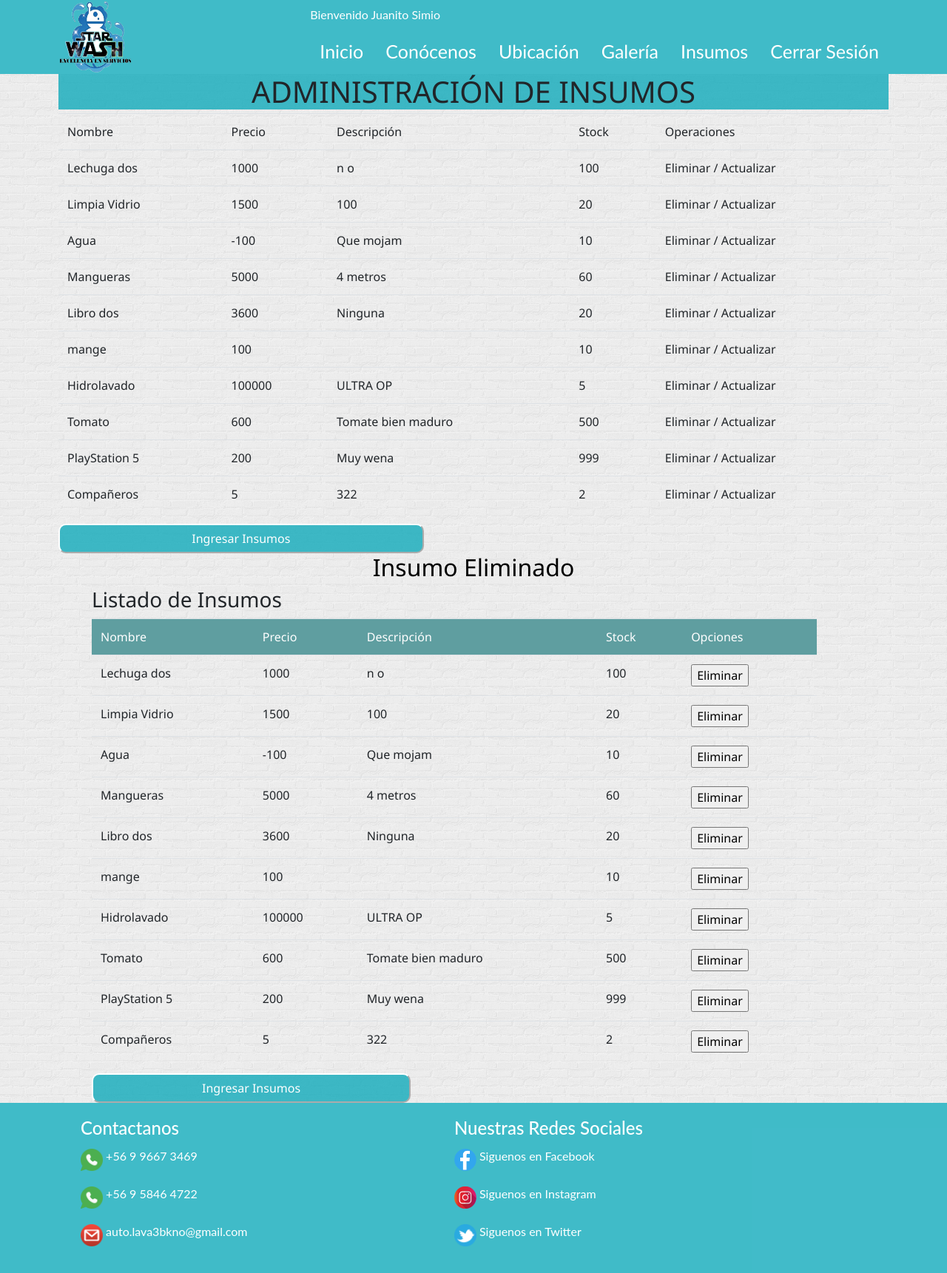
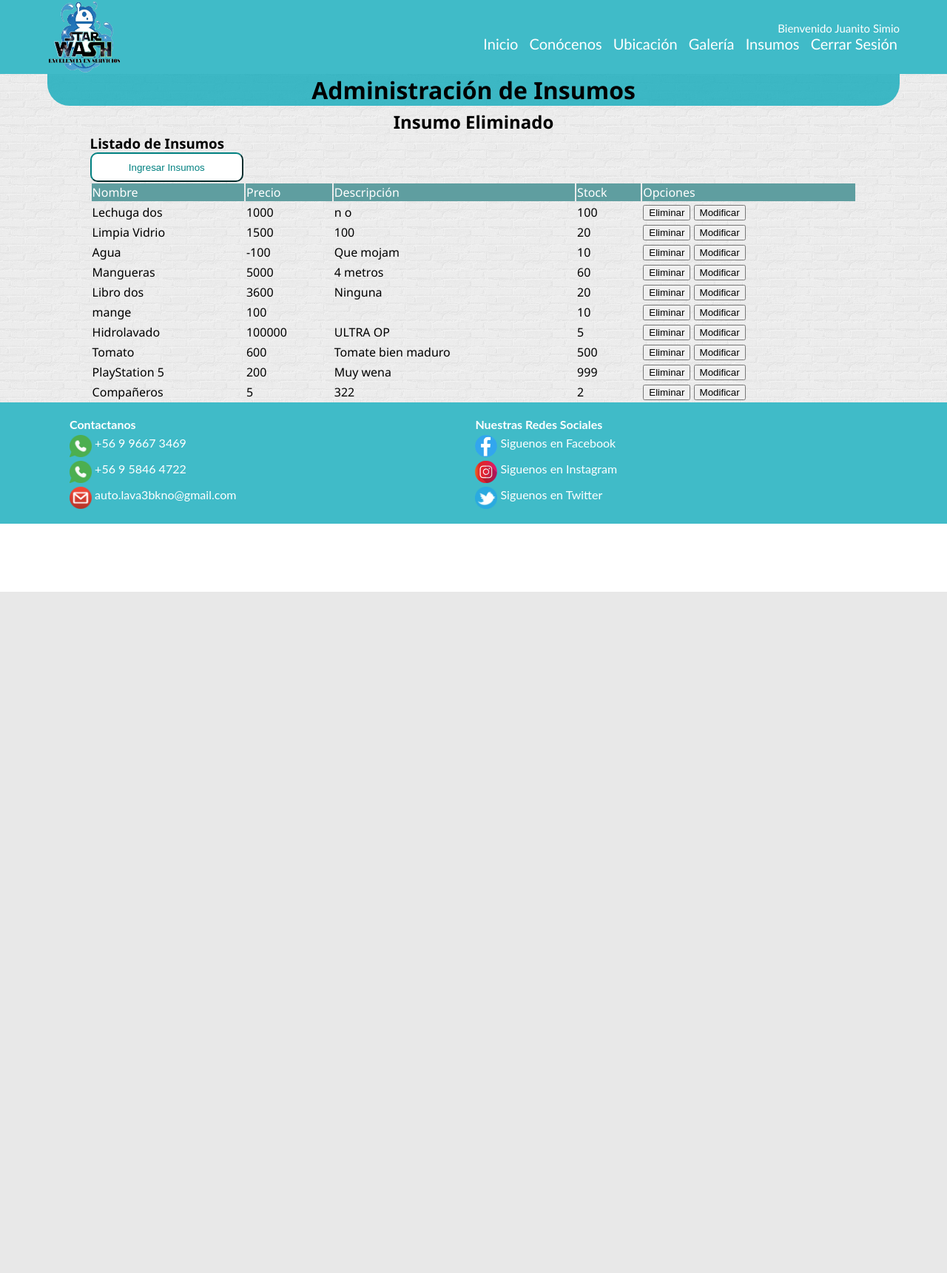
Before and after one commit to Mariiioo/autolavado_starWash, a Django app: a page that uses ProyectoStarWash/StarWash/templates/web/base.html in a window 1280 px wide. Shown: the whole page at 74% size. After the commit the page ends 800 px from the top, so only its background shows below. Run offline with Django 3.2, Linux system fonts and the light colour scheme; a user stored in the database is signed in; data comes from the database, SQL or seed files in the repository; both versions use the stored data as it was after the commit.

Commit message:
admin_insumos_estilos_tabla_insumo

```diff
--- a/ProyectoStarWash/StarWash/static/css/estilos.css
+++ b/ProyectoStarWash/StarWash/static/css/estilos.css
@@ -17,6 +17,8 @@
     background: #1abc;
     text-align: center;
     margin-bottom: 5px;
+    border-bottom-left-radius: 30px;
+    border-bottom-right-radius: 30px;
 }
 
 
@@ -64,31 +66,39 @@
     height: 100%;
 }
 
-.navigation ul {
-    margin: 0;
-    padding: 0;
-    list-style: none;
+
+/* .barraMenu {
+    background-color: green;
+} */
+
+.bienvenidaUsuario {
+    text-align: right;
+    /* background-color: red; */
+    margin-right: 0;
+    text-decoration: none;
+    color: white;
+    font-family: 'Gill Sans', 'Gill Sans MT', Calibri, 'Trebuchet MS', sans-serif;
+    font-size: 15px;
 }
+
+
+/* .navigation {
+    background-color: blue;
+} */
 
 .navigation ul li {
     display: inline-block;
-    padding-left: 10px;
-    padding-right: 10px;
+    padding-left: 5px;
     right: 0;
+    text-align: center;
 }
 
 .navigation a {
-    display: block;
     padding: 3px;
     transition: all 0.4s linear;
     border-radius: 5px;
     font-family: 'Gill Sans', 'Gill Sans MT', Calibri, 'Trebuchet MS', sans-serif;
-    font-size: 25px;
-}
-
-.navigation ul li a:hover {
-    background: white;
-    color: black;
+    font-size: 20px;
 }
 
 .main {
@@ -495,6 +505,29 @@ h5 {
     cursor: pointer;
 }
 
+.boton-admin {
+    border-radius: 10px;
+    border-color: teal;
+    background-color: white;
+    width: 20%;
+    height: 40px;
+    color: teal;
+}
+
+.boton-admin:hover {
+    background-color: #1abc;
+    color: white;
+    border-radius: 10px;
+    border-color: white;
+    cursor: pointer;
+}
+
+.tabla-insumos {
+    /* color: teal; */
+    margin: auto;
+    width: 100%;
+}
+
 
 /* Carrousel */
 
--- a/ProyectoStarWash/StarWash/templates/web/admin_insumos.html
+++ b/ProyectoStarWash/StarWash/templates/web/admin_insumos.html
@@ -1,10 +1,4 @@
-{% extends "web/base.html" %}
-{% load static%}
-{% block estilos %}
-<link rel="stylesheet" href="https://cdn.jsdelivr.net/npm/bootstrap@4.5.3/dist/css/bootstrap.min.css" integrity="sha384-TX8t27EcRE3e/ihU7zmQxVncDAy5uIKz4rEkgIXeMed4M0jlfIDPvg6uqKI2xXr2" crossorigin="anonymous">
-<link rel="stylesheet" href="{% static 'css/estilos.css' %}">
-{% endblock estilos %}
-{% block contenido%}
+{% extends "web/base.html" %} {% load static%} {% block contenido%}
 <script>
     function ir() {
         location.href = '/registro_insumos/';
@@ -12,32 +6,7 @@
 </script>
 
 
-<h1>ADMINISTRACIÓN DE INSUMOS</h1>
-
-<table class="table">
-
-    <tr>
-        <td>Nombre</td>
-        <td>Precio</td>
-        <td>Descripción</td>
-        <td>Stock</td>
-        <td>Operaciones</td>
-    </tr>
-    {% for i in lista_insumos %}
-    <tr>
-        <td>{{i.nombre}}</td>
-        <td>{{i.precio}}</td>
-        <td>{{i.descripcion}}</td>
-        <td>{{i.stock}}</td>
-        <td>Eliminar / Actualizar</td>
-    </tr>
-    {% endfor %}
-</table>
-            <input class="boton" type="button" value="Ingresar Insumos" onclick="ir()">
-
-
-
-
+<h1>Administración de Insumos</h1>
 
 <div style="text-align: center; color: black">
     <h2>{{mensaje}}</h2>
@@ -55,12 +24,18 @@
         }
         alert(msg)
     }
+
+    function actualizar(insumo) {
+        location.href = '/buscar/' + insumo + '/';
+
+    }
 </script>
 
 
-<div class=container style="margin-left: 30px;">
+<div class=container>
     <h3> Listado de Insumos</h3>
-    <table class="table" style="font-size: 16px; ">
+    <input class="boton-admin" type="button" value="Ingresar Insumos" onclick="ir()">
+    <table class="tabla-insumos" >
         <tr class="titulo-tabla" style="background-color:cadetblue; color: white;">
             <td>Nombre</td>
             <td>Precio</td>
@@ -76,18 +51,13 @@
             <td>{{i.stock}}</td>
             <td>
                 <input type="button" value="Eliminar" onclick="eliminar('{{i.nombre}}')">
-                <!-- <div><a href="{% url 'ELIM_INSUMO' i.nombre %}">Eliminar</a></div>
-                <div><a href="">Modificar</a></div> -->
+
+                <input type="button" value="Modificar" onclick="actualizar('{{i.nombre}}')">
             </td>
         </tr>
         {% endfor %}
     </table>
-        <input class="boton" type="button" value="Ingresar Insumos" onclick="ir()">
 
 </div>
 
 {% endblock contenido %}
-{% block js %}
-<script src="https://code.jquery.com/jquery-3.5.1.slim.min.js" integrity="sha384-DfXdz2htPH0lsSSs5nCTpuj/zy4C+OGpamoFVy38MVBnE+IbbVYUew+OrCXaRkfj" crossorigin="anonymous"></script>
-<script src="https://cdn.jsdelivr.net/npm/bootstrap@4.5.3/dist/js/bootstrap.bundle.min.js" integrity="sha384-ho+j7jyWK8fNQe+A12Hb8AhRq26LrZ/JpcUGGOn+Y7RsweNrtN/tE3MoK7ZeZDyx" crossorigin="anonymous"></script>
-{% endblock js %}
--- a/ProyectoStarWash/StarWash/templates/web/base.html
+++ b/ProyectoStarWash/StarWash/templates/web/base.html
@@ -12,7 +12,7 @@
 
 </head>
 <body>
-    <!-- CaBECERA -->
+   <!-- CaBECERA -->
     <header class="header">
 
         <div class="container logo-nav-container">
@@ -48,6 +48,7 @@
             </div>
         </div>
     </header>
+
     <!-- CONTENIDO  -->
     <main class="main">
         <div class="container">
--- a/ProyectoStarWash/StarWash/templates/web/formulario_insumo_mod.html
+++ b/ProyectoStarWash/StarWash/templates/web/formulario_insumo_mod.html
@@ -7,6 +7,7 @@
 
 <div id="section">
     <h1>Formulario de Modificación de Insumo</h1>
+    <input class="boton-admin" type="button" value="Listado Insumos" onclick="ir()">
     <form action="{% url 'MODIFICAR' %}" method="POST" class="forma" onsubmit="return validarFormularioProductos()">
         {% csrf_token %}
         <table>
@@ -48,7 +49,6 @@
         <div class="botones ">
             <input class="boton" type="submit" value="Modificar">
             <input class="boton" type="reset" value="Limpiar">
-            <input class="boton" type="button" value="Listado Insumos" onclick="ir()">
         </div>
     </form>
     <div style="text-align: center; color: black ">
--- a/ProyectoStarWash/StarWash/templates/web/reg-insumo.html
+++ b/ProyectoStarWash/StarWash/templates/web/reg-insumo.html
@@ -7,7 +7,8 @@
 </script>
 
 <div id="section">
-    <h1>FORMULARIO DE INSUMOS</h1>
+    <h1>Formulario de Insumos</h1>
+    <input class="boton-admin" type="button" value="Administrar Insumos" onclick="ir()">
     <form action="{% url 'INSUMOS' %}" method="POST" class="forma" onsubmit="return validarFormularioProductos()">
         {% csrf_token %}
         <table>
@@ -48,8 +49,6 @@
         <div class="botones">
             <input class="boton" type="submit" value="Enviar">
             <input class="boton" type="reset" value="Limpiar">
-            <input class="boton" type="button" value="Administrar Insumos" onclick="ir()">
-
         </div>
     </form>
     <div style="text-align: center; color: black">
--- a/ProyectoStarWash/StarWash/views.py
+++ b/ProyectoStarWash/StarWash/views.py
@@ -23,11 +23,10 @@ def login(request):
         us = authenticate(request,username=usuario,password=password)
         if us is not None and us.is_active:
             login_autent(request,us)
-            return render(request,'web/index.html',{'imaSlider':slider},{'user':us})
+            return render(request,'web/index.html',{'imagSlider':slider},{'user':us})
         else:
             return render(request,'web/login.html', {'msg':'El usuario NO existe'})
     return render(request, 'web/login.html')
-
 
  ## FORMULARIO PARA AGREGAR INSUMOS
 @login_required(login_url='/login/') #pide que este logeado
```
Also changed, not shown: ProyectoStarWash/db.sqlite3.
